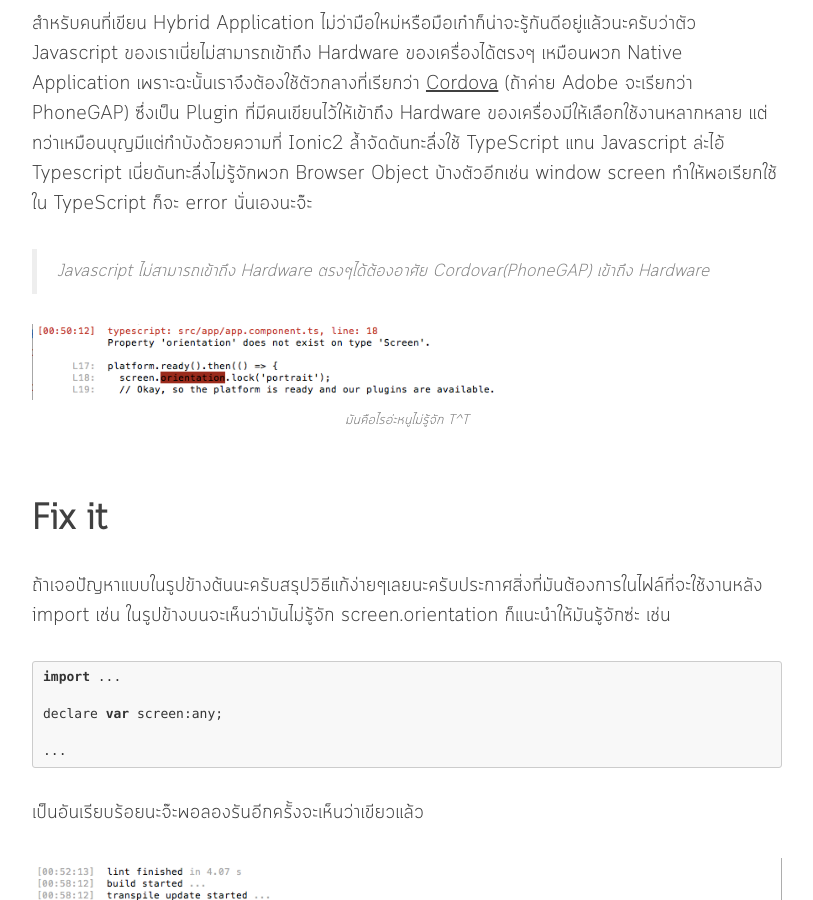
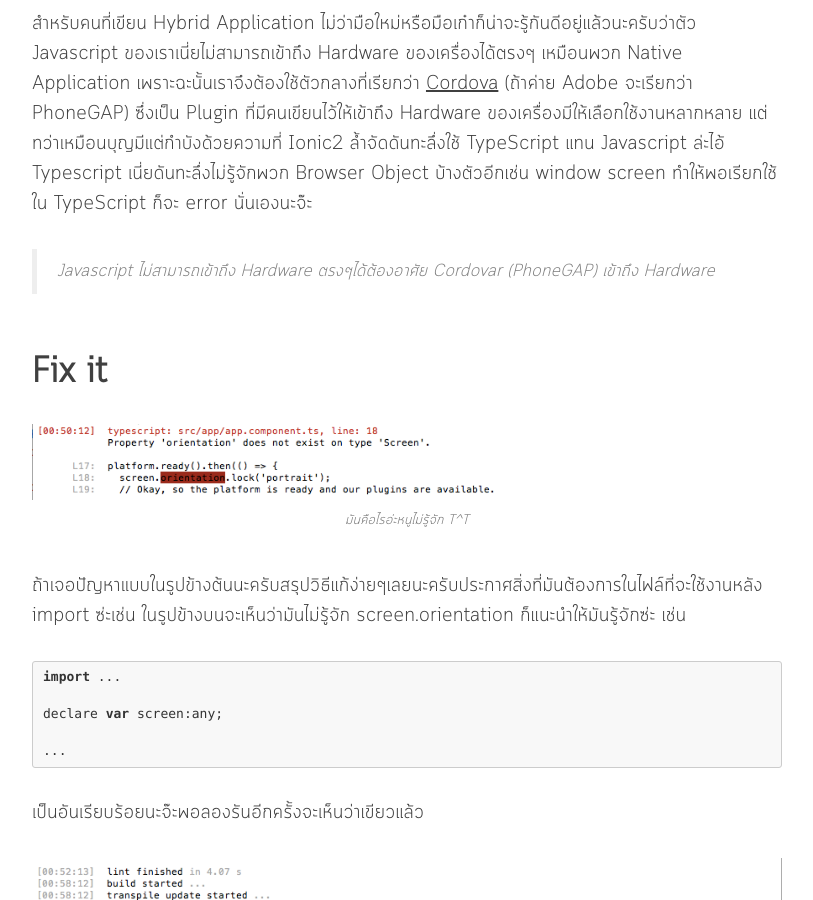
Before and after one commit to noob-studio/noob-studio.github.io, a Jekyll site: the page built from _posts/2017-03-23-how-to-use-cordovar-in-ionic2.markdown, in a window 1280 px wide and 900 px high, scrolled down 730 px. Shown: the whole window, without its empty margins (233-1046 px from the left). Built offline with Jekyll 4.4.1, drawn with Linux system fonts in a browser that asks for light colours; nearby versions of some CDN libraries; comment, search, counter and statistics services are not loaded.

Commit message:
edit how to

```diff
--- a/_posts/2017-03-23-how-to-use-cordovar-in-ionic2.markdown
+++ b/_posts/2017-03-23-how-to-use-cordovar-in-ionic2.markdown
@@ -11,12 +11,12 @@
 
 <p>สำหรับคนที่เขียน Hybrid Application ไม่ว่ามือใหม่หรือมือเก๋าก็น่าจะรู้กันดีอยู่แล้วนะครับว่าตัว Javascript ของเราเนี่ยไม่สามารถเข้าถึง Hardware ของเครื่องได้ตรงๆ เหมือนพวก Native Application เพราะฉะนั้นเราจึงต้องใช้ตัวกลางที่เรียกว่า <a href="https://cordova.apache.org/" target="_blank">Cordova</a> (ถ้าค่าย Adobe จะเรียกว่า PhoneGAP) ซึ่งเป็น Plugin ที่มีคนเขียนไว้ให้เข้าถึง Hardware ของเครื่องมีให้เลือกใช้งานหลากหลาย แต่ทว่าเหมือนบุญมีแต่กำบังด้วยความที่ Ionic2 ล้ำจัดดันทะลึ่งใช้ TypeScript แทน Javascript ล่ะไอ้ Typescript เนี่ยดันทะลึ่งไม่รู้จักพวก Browser Object บ้างตัวอีกเช่น window screen ทำให้พอเรียกใช้ใน TypeScript ก็จะ error นั่นเองนะจ๊ะ</p>
 
-<blockquote>Javascript ไม่สามารถเข้าถึง Hardware ตรงๆได้ต้องอาศัย Cordovar(PhoneGAP) เข้าถึง Hardware</blockquote>
+<blockquote>Javascript ไม่สามารถเข้าถึง Hardware ตรงๆได้ต้องอาศัย Cordovar (PhoneGAP) เข้าถึง Hardware</blockquote>
 
+<h2 class="section-heading">Fix it</h2>
 <img src="{{ site.baseurl }}/img/cordovar-ionic/img01.png" alt="การค้นหา Google ด้วย Selenium">
 <span class="caption text-muted">มันคือไรอ่ะหนูไม่รู้จัก T^T</span>
-<h2 class="section-heading">Fix it</h2>
-<p>ถ้าเจอปัญหาแบบในรูปข้างต้นนะครับสรุปวิธีแก้ง่ายๆเลยนะครับประกาศสิ่งที่มันต้องการในไฟล์ที่จะใช้งานหลัง import เช่น ในรูปข้างบนจะเห็นว่ามันไม่รู้จัก screen.orientation ก็แนะนำให้มันรู้จักซ่ะ เช่น</p>
+<p>ถ้าเจอปัญหาแบบในรูปข้างต้นนะครับสรุปวิธีแก้ง่ายๆเลยนะครับประกาศสิ่งที่มันต้องการในไฟล์ที่จะใช้งานหลัง import ซ่ะเช่น ในรูปข้างบนจะเห็นว่ามันไม่รู้จัก screen.orientation ก็แนะนำให้มันรู้จักซ่ะ เช่น</p>
 {% highlight javascript %}
 import ...
 
```
